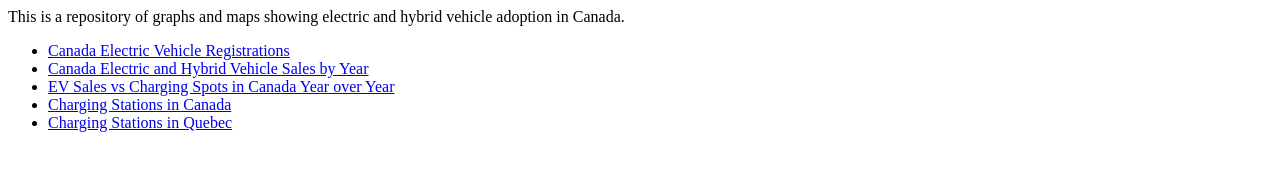
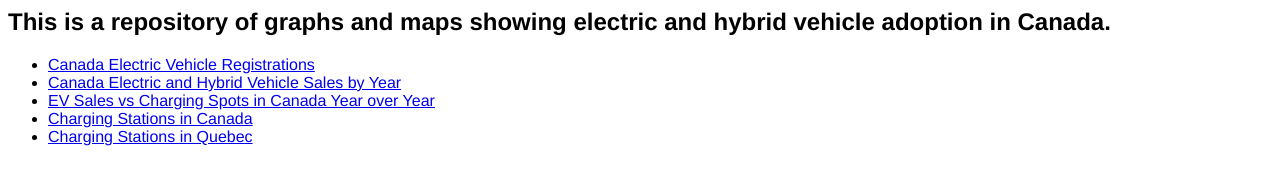
Before and after one commit to personmanispersonman/car-graphs, a plain HTML site: page index.html in a window 1280 px wide. Drawn offline with Linux system fonts and the light colour scheme.

Commit message:
Add files via upload

```diff
--- a/index.html
+++ b/index.html
@@ -3,11 +3,19 @@
     <meta charset="UTF-8">
     <meta name="viewport" content="width=device-width, initial-scale=1.0">
     <title>Graphs & Maps</title>
+    <style>
+        h2 {
+            font-family:'Franklin Gothic Medium', 'Arial Narrow', Arial, sans-serif;
+        }
+        a {
+            font-family: 'Franklin Gothic Medium', 'Arial Narrow', Arial, sans-serif;
+        }
+    </style>
 </head>
 <body>
-    <p>
+    <h2>
         This is a repository of graphs and maps showing electric and hybrid vehicle adoption in Canada.
-    </p>
+    </h2>
     <ul>
         <li><a href="canada-electric-vehicle-registrations.html">Canada Electric Vehicle Registrations</a></li>
         <li><a href="canada-ev-sales-by-year.html">Canada Electric and Hybrid Vehicle Sales by Year</a></li>
@@ -15,5 +23,8 @@
         <li><a href="canada-us-charging-stations.html">Charging Stations in Canada</a></li>
         <li><a href="quebec-charging-stations.html">Charging Stations in Quebec</a></li>
     </ul>
+    <!--
+        man i have completely forgot how to use html and css. whatever who cares. kudos if you're reading this
+    -->
 </body>
 </html>
```
